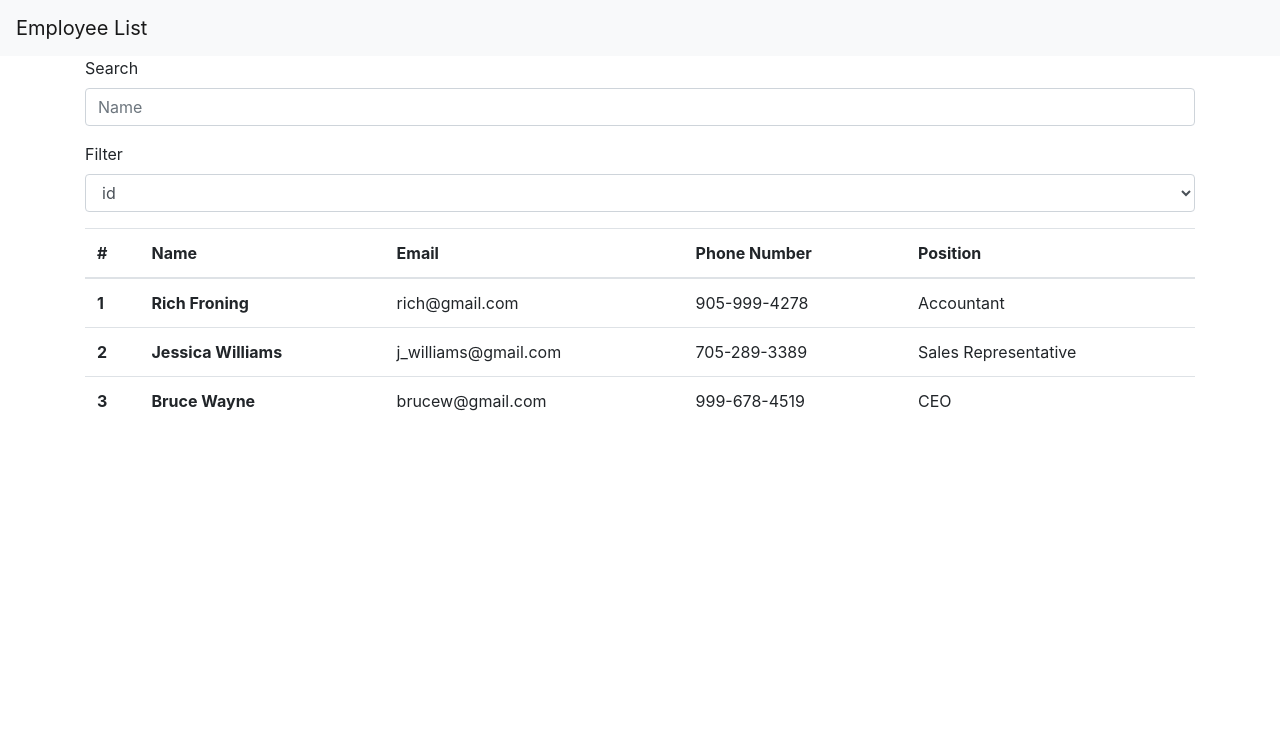
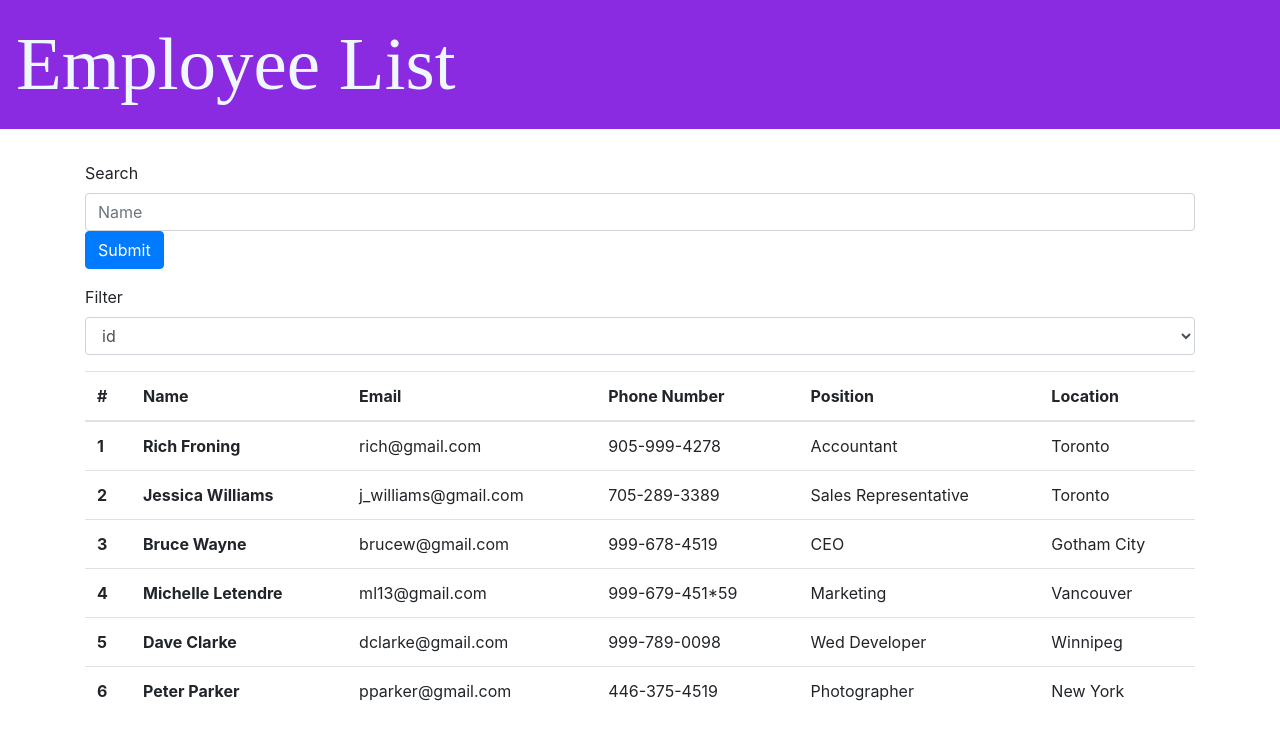
Before and after one commit to Chet1317/React-Employee-Directory, a React (Create React App) app in the folder app101/: page / in a window 1280 px wide. Shown: the top 740 px of the page. Built offline with nearby package versions, Linux system fonts and the light colour scheme.

Commit message:
added css styling and added a location for each employee

```diff
--- a/app101/src/App.css
+++ b/app101/src/App.css
@@ -27,9 +27,7 @@
 .App-link {
   color: #61dafb;
 }
-.navbar{
-  background-color: blueviolet;
-}
+
 @keyframes App-logo-spin {
   from {
     transform: rotate(0deg);
--- a/app101/src/App.js
+++ b/app101/src/App.js
@@ -3,8 +3,8 @@ import SearchName from "./components/SearchName"
 import FilterSearch from "./components/FilterSearch"
 import EmployeeList from "./components/EmployeeList"
 import employees from "./employee.json"
-import './App.css';
-
+// import './App.css';
+import "./index.css"
 function App() {
 
   const [tableManager, setList] = useState({ list: employees, search: '', filter: 'id' })
@@ -22,18 +22,18 @@ function App() {
 
   return (
     <div>
-      <nav class="navbar navbar-light bg-light">
-        <a  class="navbar-brand" href="#">Employee List</a>
+      <nav class="navbar navbar-light">
+        <a href="#">Employee List</a>
       </nav>
 
-      <div class="container">
+      <div style={{marginTop:"2rem"}}  class="container">
         <form>
           <SearchName search={tableManager.search} updateSearch={updateSearch}/>
           <FilterSearch filter={tableManager.filter} updateFilter={updateFilter}/>
         </form>
         <EmployeeList employees={tableManager.list}  />
+        </div>
       </div>
-    </div>
   );
 }
 
--- a/app101/src/components/EmployeeList.js
+++ b/app101/src/components/EmployeeList.js
@@ -12,6 +12,7 @@ function EmployeeList (props){
             <th scope="col">Email</th>
             <th scope="col">Phone Number</th>
             <th scope="col">Position</th>
+            <th scope="col">Location</th>
           </tr>
         </thead>
         <tbody>
--- a/app101/src/components/EmployeeRow.js
+++ b/app101/src/components/EmployeeRow.js
@@ -8,6 +8,7 @@ function EmployeeRow (props){
           <td>{props.email}</td>
           <td>{props.phone}</td>
           <td>{props.position}</td>
+          <td>{props.location}</td>
         </tr>
     )
 }
--- a/app101/src/components/FilterSearch.js
+++ b/app101/src/components/FilterSearch.js
@@ -11,10 +11,11 @@ function FilterSearch(props){
         <label for="InputPassword">Filter</label>
         <select onChange={changeOrder} value={props.filt} class="form-control">
         <option value="id">id</option>
-          <option value="Name">Name</option>
-          <option value="Email">Email</option>
-          <option value="Phone">Phone Number</option>
-          <option value="Position">Position</option>
+          <option value="name">Name</option>
+          <option value="email">Email</option>
+          <option value="phone">Phone Number</option>
+          <option value="position">Position</option>
+          <option value="location">Location</option>
         </select>
       </div>
     )
--- a/app101/src/components/SearchName.js
+++ b/app101/src/components/SearchName.js
@@ -11,6 +11,7 @@ function SearchName(props) {
         <div class="form-group">
             <label for="name">Search</label>
             <input onChange={InputChange} value={props.search} class="form-control" id="name" placeholder="Name"></input>
+            <button type="submit" class="btn btn-primary">Submit</button>
         </div>
     )
 }
--- a/app101/src/employee.json
+++ b/app101/src/employee.json
@@ -4,20 +4,46 @@
       "name": "Rich Froning",
       "email": "rich@gmail.com",
       "phone": "905-999-4278",
-      "position": "Accountant"
+      "position": "Accountant",
+      "location": "Toronto"
     },
     {
         "id": 2,
         "name": "Jessica Williams",
         "email": "j_williams@gmail.com",
         "phone": "705-289-3389",
-        "position": "Sales Representative"
+        "position": "Sales Representative",
+        "location": "Toronto"
     },
     {
         "id": 3,
         "name": "Bruce Wayne",
         "email": "brucew@gmail.com",
         "phone": "999-678-4519",
-        "position": "CEO"
+        "position": "CEO",
+        "location": "Gotham City"
+    },
+    {"id": 4,
+        "name": "Michelle Letendre",
+        "email": "ml13@gmail.com",
+        "phone": "999-679-451*59",
+        "position": "Marketing",
+        "location": "Vancouver"
+    },
+    {
+        "id": 5,
+        "name": "Dave Clarke",
+        "email": "dclarke@gmail.com",
+        "phone": "999-789-0098",
+        "position": "Wed Developer",
+        "location": "Winnipeg"
+    },
+    {
+        "id": 6,
+        "name": "Peter Parker",
+        "email": "pparker@gmail.com",
+        "phone": "446-375-4519",
+        "position": "Photographer",
+        "location": "New York"
     }
   ]
--- a/app101/src/index.css
+++ b/app101/src/index.css
@@ -11,3 +11,13 @@ code {
   font-family: source-code-pro, Menlo, Monaco, Consolas, 'Courier New',
     monospace;
 }
+
+nav{
+  background-color: blueviolet;
+ }
+a{
+
+  color: aliceblue;
+  font-family: cursive;
+  font-size: 75px;
+}
--- a/app101/src/index.js
+++ b/app101/src/index.js
@@ -2,6 +2,6 @@
 import React from "react";
 import ReactDOM from "react-dom";
 import App from "./App";
-
+import "./index.css"
 
 ReactDOM.render(<App />, document.getElementById("root"));
```
